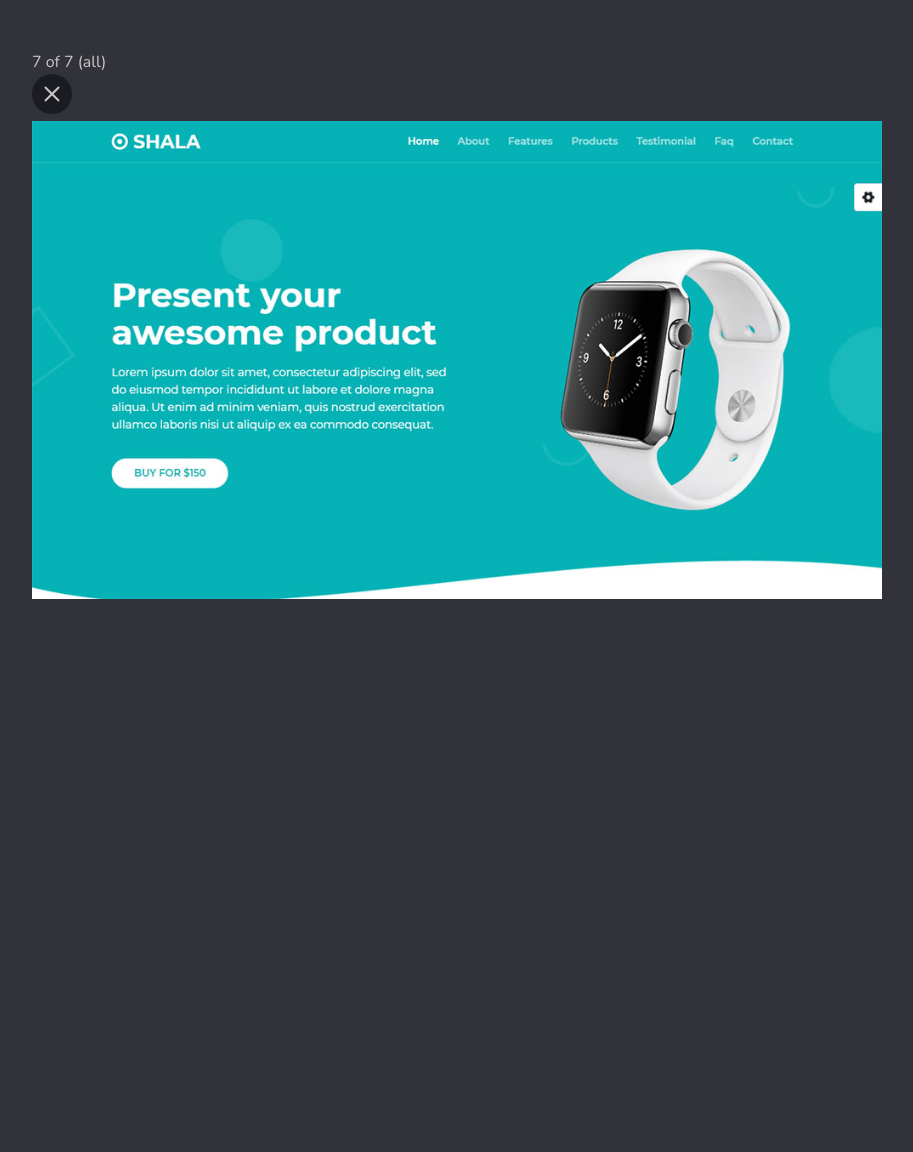
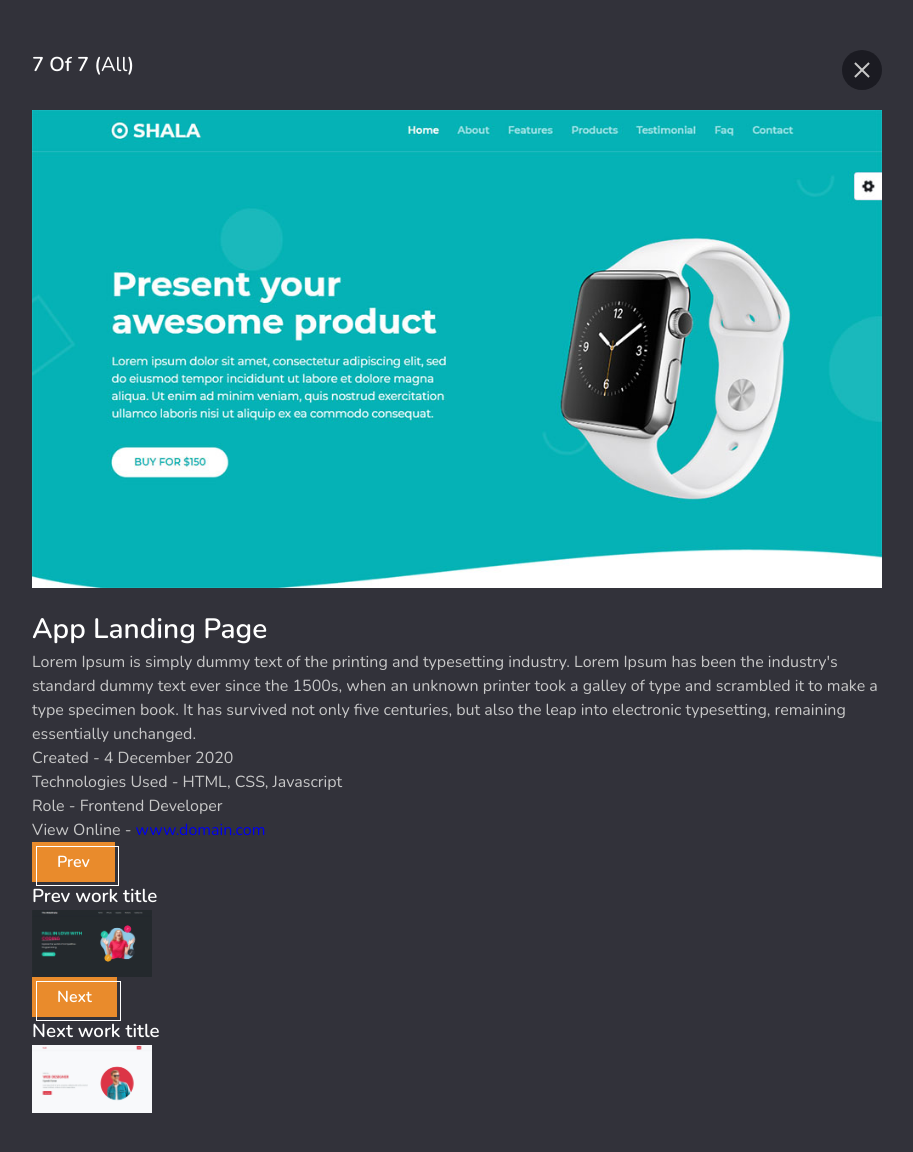
Before and after one commit to debodyuti1/portfolio-1, a PHP site: page / in a window 1280 px wide. Shown: the top 1152 px of the page, without its empty margins (183-1096 px from the left). Run offline with PHP 8.4, Linux system fonts and the light colour scheme.

Commit message:
changes done

```diff
--- a/css/style.css
+++ b/css/style.css
@@ -451,3 +451,37 @@ Portfolio Section
     max-width: 850px;
     margin: 50px auto 60px;
 }
+.pp-header{
+    position: relative;
+}
+.pp-header h2{
+    font-size: 20px;
+    text-transform: capitalize;
+    margin: 0 0 10px;
+    padding-right: 50px;
+}
+
+.pp-header h2 span{
+    font-weight: 300;
+}
+
+.pp-close-btn{
+    position: absolute;
+    right: 0;
+    top: 0;
+}
+
+.pp-thumbnail{
+    padding: 20px 0;
+}
+.pp-header h3{
+    font-size: 28px;
+    text-transform: capitalize;
+}
+.pp-
+.pp-footer{
+    padding-top: 40px 0 0;
+}
+.pp-footer img{
+    max-width: 120px;
+}
--- a/index.html
+++ b/index.html
@@ -180,18 +180,38 @@
         <div class="pp-inner">
             <div class="pp-content">
                 <div class="pp-header">
-                    <div class="pp-counter">
+                    <h2 class="pp-counter">
                         7 of 7 (<span>all</span>)
-                    </div>
-                    <button type="button" title="close" class="close-btn pp-close"></button>
+                    </h2>
+                    <button type="button" title="close" class="close-btn pp-close-btn"></button>
                     <div class="pp-thumbnail">
                         <img src="img/portfolio/7.jpg" alt="pp-thumbnail">
                     </div>
+                    <h3>app landing page</h3>
                 </div>
                 <div class="pp-body">
-
+                    <div class="description">
+                        <p>Lorem Ipsum is simply dummy text of the printing and typesetting industry. Lorem Ipsum has been the industry's standard dummy text ever since the 1500s, when an unknown printer took a galley of type and scrambled it to make a type specimen book. It has survived not only five centuries, but also the leap into electronic typesetting, remaining essentially unchanged.</p>
+                    </div>
+                    <div class="general-info">
+                        <p>Created - <span>4 December 2020</span></p>
+                        <p>Technologies Used - <span>HTML, CSS, Javascript</span></p>
+                        <p>Role - <span>Frontend Developer</span></p>
+                        <p>View Online - <span><a href="#" target="blank">www.domain.com</a></span></p>
+                    </div>
                 </div>
-                <div class="pp-footer"></div>
+                <div class="pp-footer">
+                    <div class="pp-footer-left">
+                        <button type="button" title="Prev Work" class="btn pp-prev-btn">Prev</button>
+                        <h3>Prev work title</h3>
+                        <img src="img/portfolio/1.jpg" alt="prev work thumbnail">
+                    </div>
+                    <div class="pp-footer-right">
+                        <button type="button" title="Next Work" class="btn pp-next-btn">Next</button>
+                        <h3>Next work title</h3>
+                        <img src="img/portfolio/2.jpg" alt="next work thumbnail">
+                    </div>
+                </div>
             </div>
         </div>
     </div>
```
